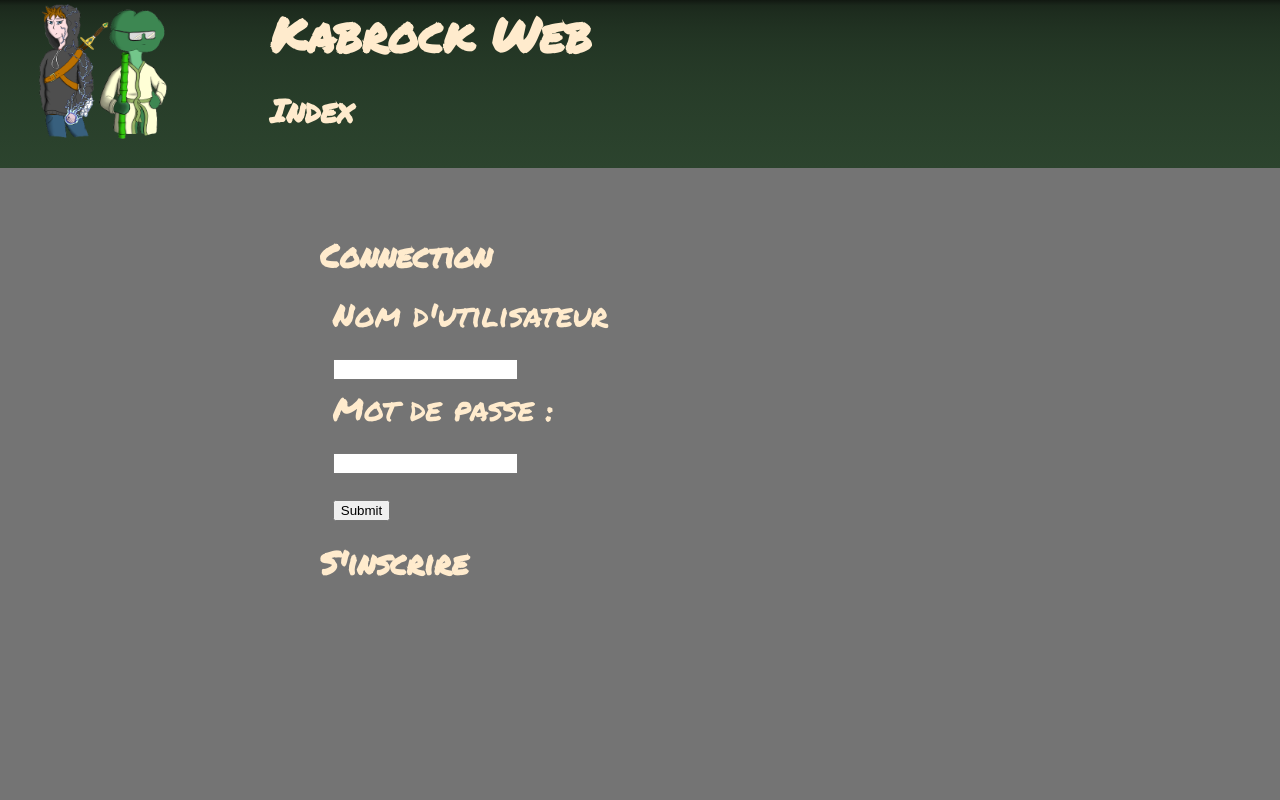
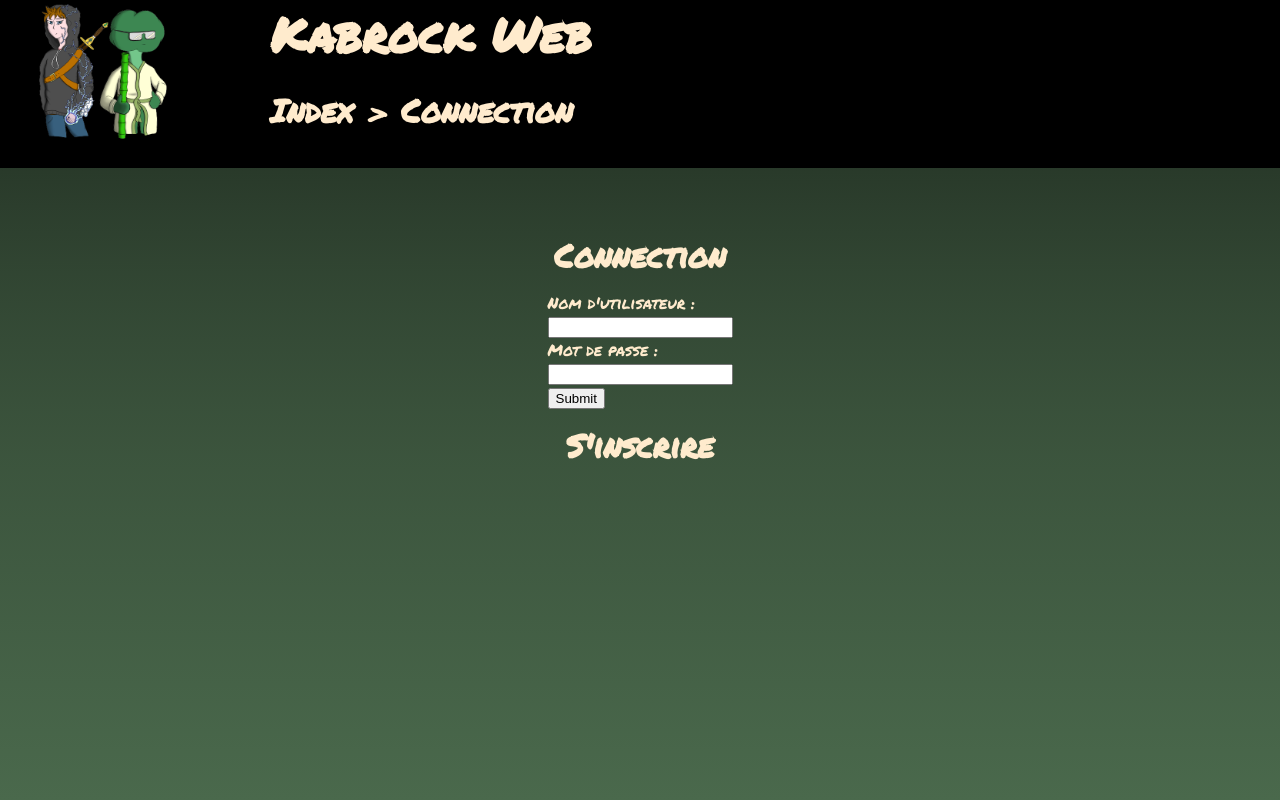
Before and after one commit to LordKasoul/Kabrock-web, a PHP site: page /connection.php in a window 1280 px wide. Run offline with PHP 8.4, Linux system fonts and the light colour scheme.

Commit message:
Finish html of connection page and start newdesign

```diff
--- a/connection.php
+++ b/connection.php
@@ -17,7 +17,11 @@
             <div class="header_div">
                 <h1>Kabrock Web</h1>
                 </br>
-                <h2>Index</h2>
+                <div class="breadcrumbs"> <!--Chemin d'accès-->
+                    <h2><a href="index.php">Index</a></h2>
+                    <p>&nbsp;&gt; </p> <!--Permet de faire un espace + '>' et de finir avec un espace-->
+                    <h2><a href="connection.php">Connection</a></h2>
+                </div>
             </div>
             <div class="topright">
                 <h3><h3>
@@ -26,7 +30,7 @@
         <div class="ZoneSaisie">
             <h3>Connection</h3>
             <form action="connection.php" method="POST" class="connect">
-				<label for="fname">Nom d'utilisateur</label><br>
+				<label for="fname">Nom d'utilisateur :</label><br>
 				<input name="Pseudo"></input><br>
 				<label for="name">Mot de passe :</label><br>
 				<input name="MDP"></input><br>
--- a/style.css
+++ b/style.css
@@ -1,5 +1,6 @@
 html{
-    background-color:  #747474;
+    /*background-color:  #747474;*/
+    background: linear-gradient(#060806, 20%, #4a694c);
     min-height: 100%;
 }
 
@@ -9,7 +10,8 @@ header
     height: 100%;
     display: flex;
     flex-direction: row;
-    background: linear-gradient(#111811, 10%, #2c442e);
+    /*background: linear-gradient(#111811, 10%, #2c442e);*/
+    background-color:  #000000;
 }
 
 .header_div{
@@ -70,6 +72,11 @@ h1{
 .breadcrumbs *{
     display: inline;
 }
+.All-contents{
+    display: flex;
+    flex-direction: column;
+    align-content: center;
+}
 
 .cge{
     margin: 1vw;
@@ -79,10 +86,22 @@ h1{
     margin: 2vw;
 }
 
+.parallelogramme{
+    margin: 5vw;
+	width:300px;
+	height:40%;
+	background:rgb(63, 47, 71);
+	-webkit-transform:skew(-30deg);
+	-moz-transform:skew(30deg);
+	-o-transform:skew(30deg);
+	transform:skew(30deg);
+}
+
 /* Connection.php */
 
 .ZoneSaisie{
     display: flex;
+    align-items: center;
     flex-direction:column;
     align-content: center;
     margin: auto;
@@ -92,6 +111,12 @@ h1{
     font-size: 1.5rem;
 }
 
+form{
+    align-content: center;
+    font-size: 1rem;
+    margin: 2%;
+}
+
 .connect{
     margin : 2%;
 }
```
Also changed, not shown: cours.php (+11 -5 lines), 1 other file.
